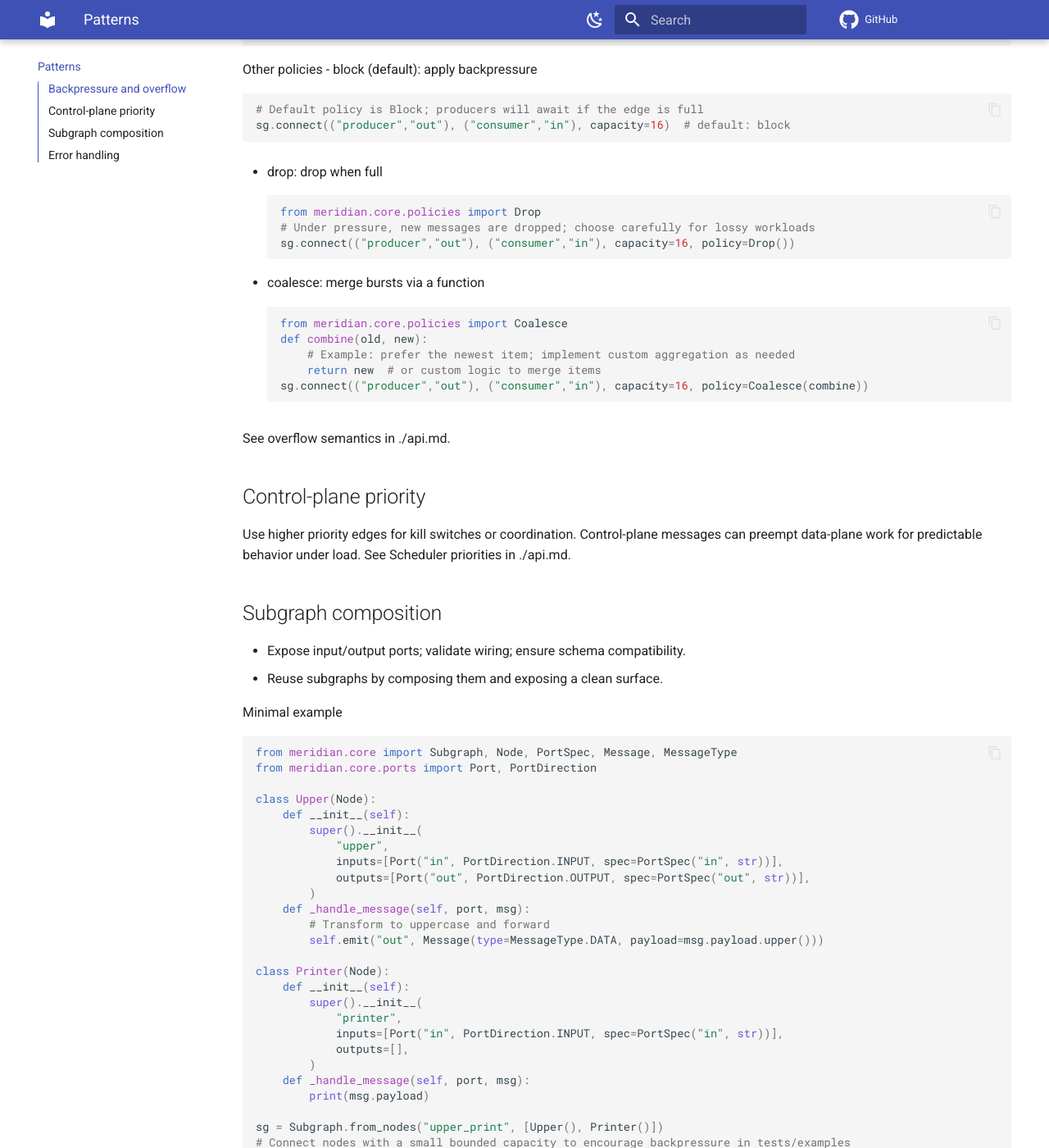
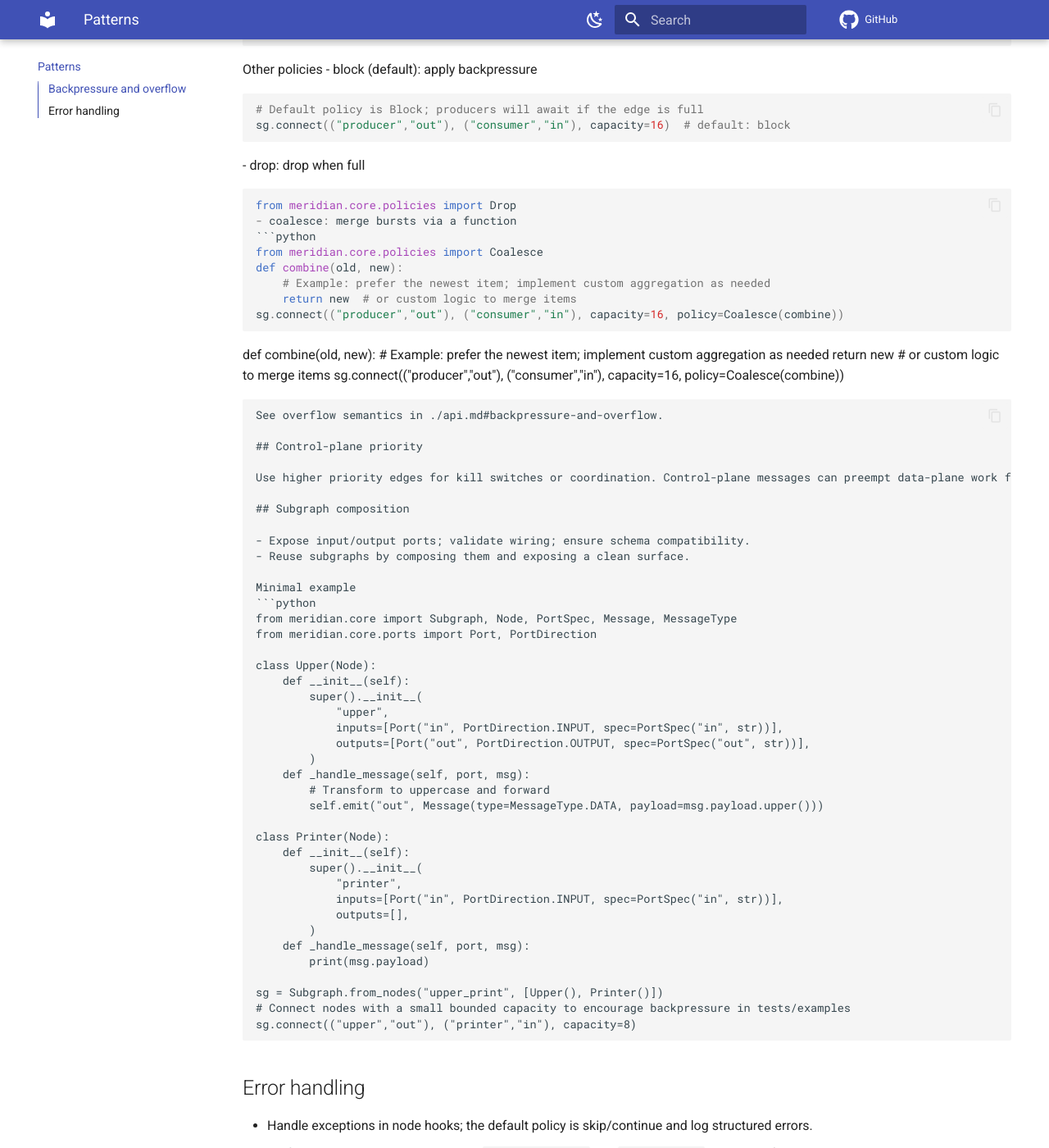
Before and after one commit to GhostWeaselLabs/arachne, an MkDocs documentation site: the page built from docs/patterns.md, in a window 1280 px wide and 1400 px high, scrolled down 1064 px. Shown: the whole window at 82% size. Built offline with MkDocs 1.6.1 and Material for MkDocs 9.7.7, drawn with Linux system fonts in a browser that asks for light colours; comment, search, counter and statistics services are not loaded; some of the changed text lies outside the part shown.

````diff
--- a/docs/api.md
+++ b/docs/api.md
@@ -6,19 +6,19 @@ Install and import
   ```bash
   uv lock
   uv sync
-  ```
+  ```bash
 - Import:
   ```python
   from meridian.core import Message, Node, Subgraph, Scheduler, PortSpec, Port, PortDirection
-  ```
+  ```python
 - Policies:
   ```python
   from meridian.core.policies import Block, Drop, Latest, Coalesce
-  ```
+  ```python
 - Observability:
   ```python
   from meridian.observability.metrics import configure_metrics, PrometheusMetrics
-  ```
+  ```python
 
 Core types
 - Message: immutable envelope with payload and headers; supports `get_trace_id()`, `with_headers(...)`
@@ -87,4 +87,4 @@ sg = Subgraph.from_nodes("hello", [Producer(), Consumer()])
 sg.connect(("producer","out"), ("consumer","in"), capacity=16, policy=Latest())
 Scheduler().register(sg)
 Scheduler().run()
-```
+```python
--- a/docs/patterns.md
+++ b/docs/patterns.md
@@ -49,14 +49,9 @@ Other policies
 # Default policy is Block; producers will await if the edge is full
 sg.connect(("producer","out"), ("consumer","in"), capacity=16)  # default: block
 ```
-
 - drop: drop when full
 ```python
 from meridian.core.policies import Drop
-# Under pressure, new messages are dropped; choose carefully for lossy workloads
-sg.connect(("producer","out"), ("consumer","in"), capacity=16, policy=Drop())
-```
-
 - coalesce: merge bursts via a function
 ```python
 from meridian.core.policies import Coalesce
@@ -65,12 +60,17 @@ def combine(old, new):
     return new  # or custom logic to merge items
 sg.connect(("producer","out"), ("consumer","in"), capacity=16, policy=Coalesce(combine))
 ```
+def combine(old, new):
+    # Example: prefer the newest item; implement custom aggregation as needed
+    return new  # or custom logic to merge items
+sg.connect(("producer","out"), ("consumer","in"), capacity=16, policy=Coalesce(combine))
+```
 
-See overflow semantics in ./api.md.
+See overflow semantics in ./api.md#backpressure-and-overflow.
 
 ## Control-plane priority
 
-Use higher priority edges for kill switches or coordination. Control-plane messages can preempt data-plane work for predictable behavior under load. See Scheduler priorities in ./api.md.
+Use higher priority edges for kill switches or coordination. Control-plane messages can preempt data-plane work for predictable behavior under load. See Scheduler priorities in ./api.md#scheduler.
 
 ## Subgraph composition
 
````
Also changed, not shown: other parts of docs/patterns.md (+1 -1 lines), .pre-commit-config.yaml (+4 -19 lines), docs/quickstart.md (+7 -7 lines).
